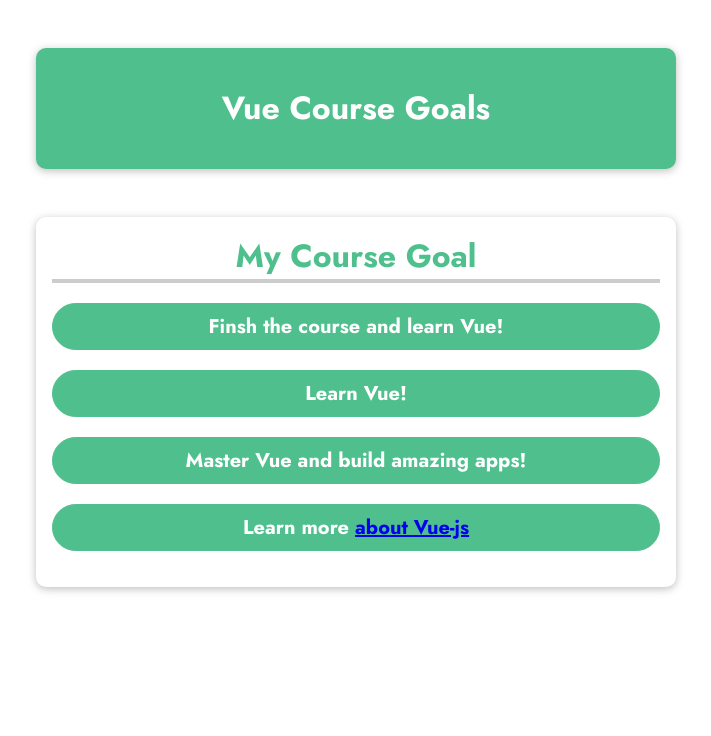
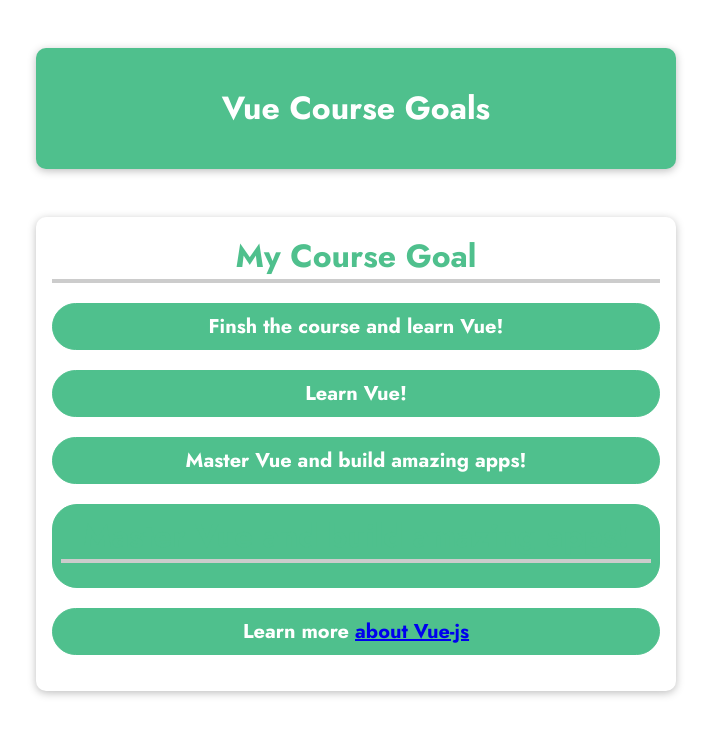
Before and after one commit to immark3/vuejs, a plain HTML site: page index.html in a window 1280 px wide. Shown: the whole page, without its empty margins (284-995 px from the left). Drawn offline with nearby package versions, Linux system fonts and the light colour scheme.

Commit message:
vue-js adding Methods

```diff
--- a/app.js
+++ b/app.js
@@ -4,6 +4,7 @@ const app = Vue.createApp({
       courseGoal: 'Finsh the course and learn Vue!',
       courseGoalA: 'Finsh the course and learn Vue!',
       courseGoalB: 'Master Vue and build amazing apps!',
+      courseGoalC: '<h2>Master Vue and build amazing apps!</h2>',
       vueLink: 'https://www.google.com/',
     };
   },
@@ -24,6 +25,9 @@ const app = Vue.createApp({
         return this.courseGoalB;
       }
     },
+    OutputGoalC() {
+      return this.courseGoalC;
+    },
   },
 });
 
--- a/index.html
+++ b/index.html
@@ -21,6 +21,7 @@
       <p>{{courseGoal }}</p>
       <p>{{outputGoal()}}</p>
       <p>{{newOutputGoal()}}</p>
+      <p v-html="OutputGoalC()"></p>
       <p>Learn more <a v-bind:href="vueLink">about Vue-js</a></p>
     </section>
   </body>
```
